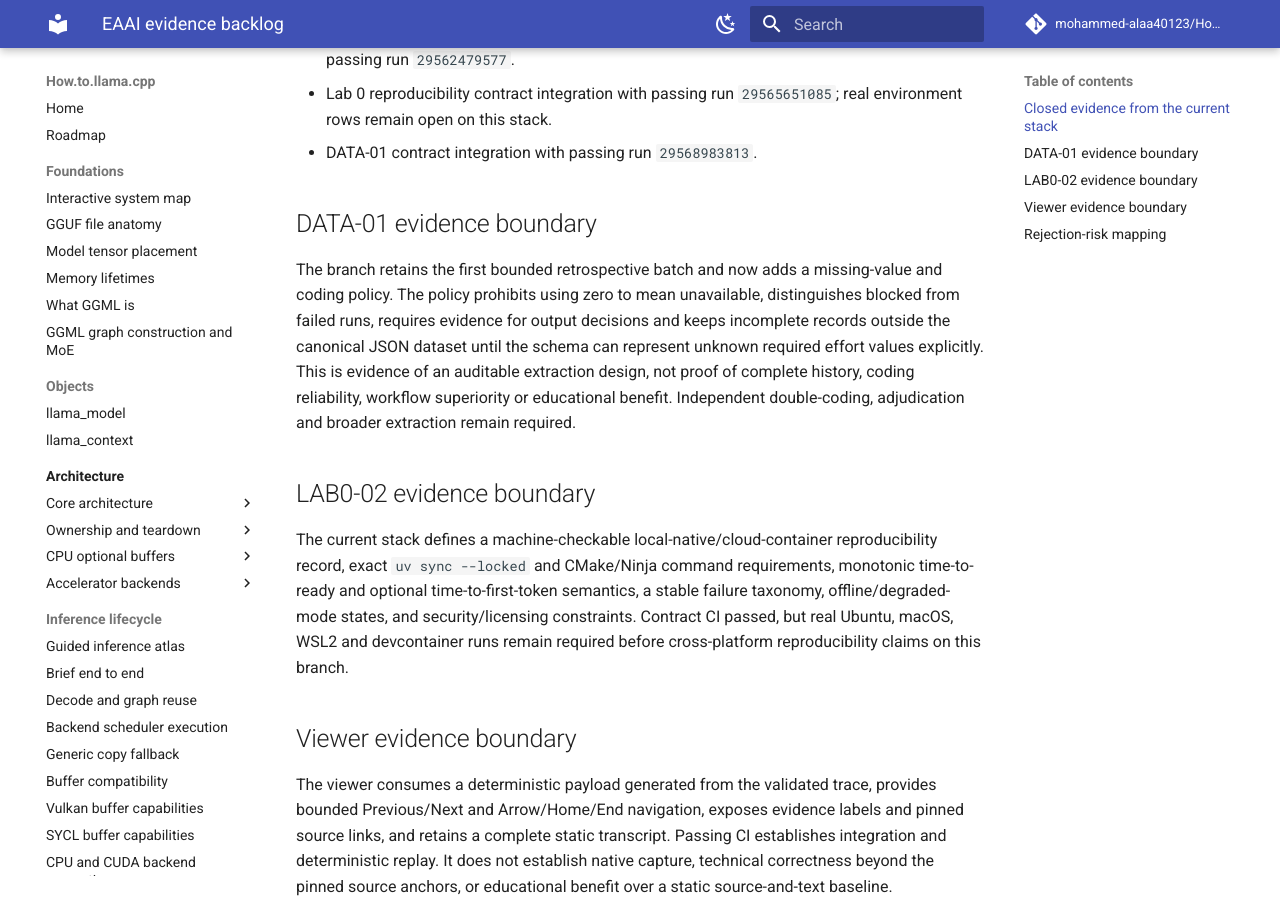
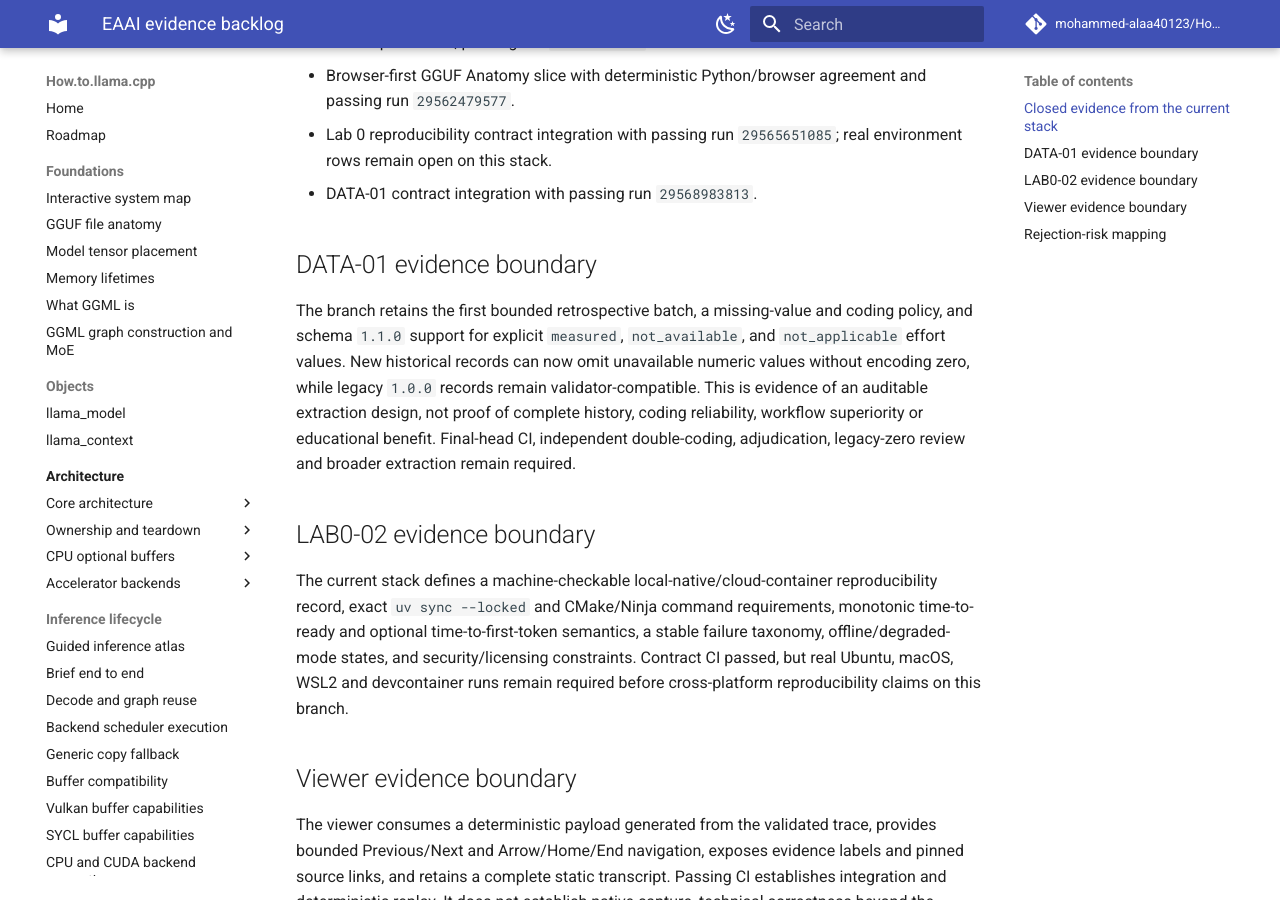
Before and after one commit to mohammed-alaa40123/How.to.llama.cpp, an MkDocs documentation site: the page built from docs/publication/evidence-backlog.md, in a window 1280 px wide and 900 px high, scrolled down 3900 px. Built offline with MkDocs 1.6.1 and Material for MkDocs 9.7.7, drawn with Linux system fonts in a browser that asks for light colours; comment, search, counter and statistics services are not loaded; some of the changed text lies outside the part shown.

Commit message:
Track DATA-01 explicit unknown effort migration

```diff
--- a/docs/publication/evidence-backlog.md
+++ b/docs/publication/evidence-backlog.md
@@ -9,7 +9,7 @@
 | P0 | CI-01 | evidenced | Documentation Builder | latest stacked branch | strict MkDocs root cause, narrow fix, passing final-head Documentation CI run `29546570700` | The executable-learning artifacts integrate without degrading the existing site |
 | P0 | COORD-01 | evidenced | Orchestrator | none | `orchestrator-state.md`, this backlog, roadmap, scorecard | Scheduled agents can share an explicit dependency order rather than infer work independently |
 | P1 | LAB0-02 | in progress | Validation Architect | Lab 0 report contract | reproducibility schema, semantic validator, supported-environment matrix, exact toolchain checks, diagnostic taxonomy, timing definitions, offline/security boundaries; contract CI passed in run `29565651085`; real matrix runs pending | Setup/build evidence is comparable across supported environments |
-| P1 | DATA-01 | in progress | Validation Architect | stable log formats | versioned retrospective schema, semantic validator, first three-run batch, missing-value/coding policy, broader extraction, independent coding review and final-head CI | The multi-agent process can be analyzed as a longitudinal case study without silently imputing absent effort or cost values |
+| P1 | DATA-01 | in progress | Validation Architect | stable log formats | versioned retrospective schema, semantic validator, first three-run batch, missing-value/coding policy, explicit-unknown effort migration, broader extraction, independent coding review and final-head CI | The multi-agent process can be analyzed as a longitudinal case study without silently imputing absent effort or cost values |
 | P1 | MEDIA-01 | evidenced | Documentation Builder | CI-01 | schema, semantic validator, deterministic example, malformed-input tests, passing run `29549208249` | Generated educational media can be provenance- and review-gated without making it technical evidence |
 | P1 | TRACE-02 | evidenced | Validation Architect | trace schema accepted; CI-01 | pinned source-anchor manifest and validator, corrected authored trace, deterministic replay and missing-data tests; passing run `29556540213` | Trace provenance and navigation remain valid against immutable source |
 | P1 | FIG-01 | evidenced | Documentation Builder | MEDIA-01 | deterministic GGUF-layout SVG generated from fixture data plus recomputed manifest/input/output checksums and alt text; passing run `29553868078` | Authoritative technical figures are reproducible without generative models |
@@ -41,7 +41,7 @@
 
 ## DATA-01 evidence boundary
 
-The branch retains the first bounded retrospective batch and now adds a missing-value and coding policy. The policy prohibits using zero to mean unavailable, distinguishes blocked from failed runs, requires evidence for output decisions and keeps incomplete records outside the canonical JSON dataset until the schema can represent unknown required effort values explicitly. This is evidence of an auditable extraction design, not proof of complete history, coding reliability, workflow superiority or educational benefit. Independent double-coding, adjudication and broader extraction remain required.
+The branch retains the first bounded retrospective batch, a missing-value and coding policy, and schema `1.1.0` support for explicit `measured`, `not_available`, and `not_applicable` effort values. New historical records can now omit unavailable numeric values without encoding zero, while legacy `1.0.0` records remain validator-compatible. This is evidence of an auditable extraction design, not proof of complete history, coding reliability, workflow superiority or educational benefit. Final-head CI, independent double-coding, adjudication, legacy-zero review and broader extraction remain required.
 
 ## LAB0-02 evidence boundary
 
```
Also changed, not shown: other parts of docs/publication/evidence-backlog.md (+1 -1 lines).
